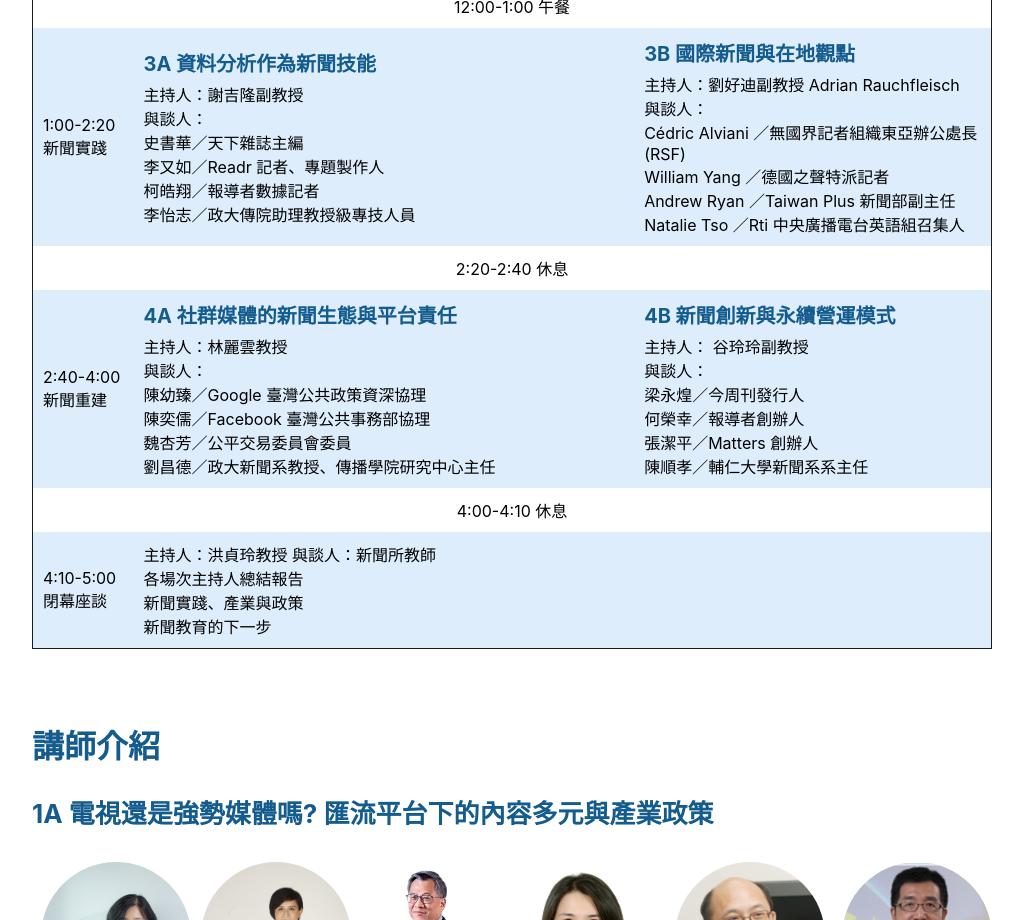
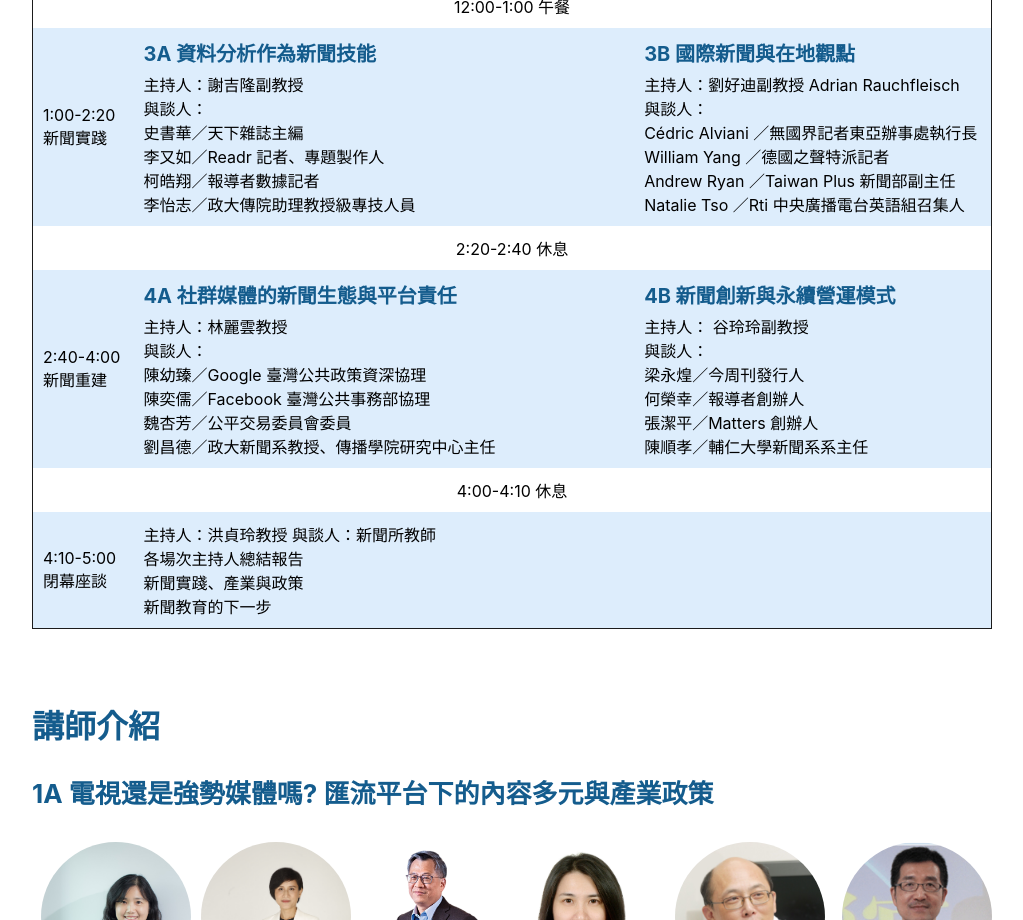
Before and after one commit to ntujour/forum30, a React (Create React App) app: page / in a window 1280 px wide. Shown: the part 2520-3440 px from the top of the page, without its empty margins (128-1151 px from the left). Built offline with nearby package versions, Linux system fonts and the light colour scheme.

Commit message:
fix: revise lecture info

```diff
--- a/src/components/Agenda/index.jsx
+++ b/src/components/Agenda/index.jsx
@@ -280,7 +280,7 @@ const Agenda = () => {
             <p className='lecture-title'>3B 國際新聞與在地觀點</p>
             <p>主持人：劉好迪副教授 Adrian Rauchfleisch </p>
             <p>與談人：</p>
-            <p>Cédric Alviani ／無國界記者組織東亞辦公處長(RSF)</p>
+            <p>Cédric Alviani ／無國界記者東亞辦事處執行長</p>
             <p>William Yang ／德國之聲特派記者</p>
             <p>Andrew Ryan ／Taiwan Plus 新聞部副主任</p>
             <p>Natalie Tso ／Rti 中央廣播電台英語組召集人 </p>
```
